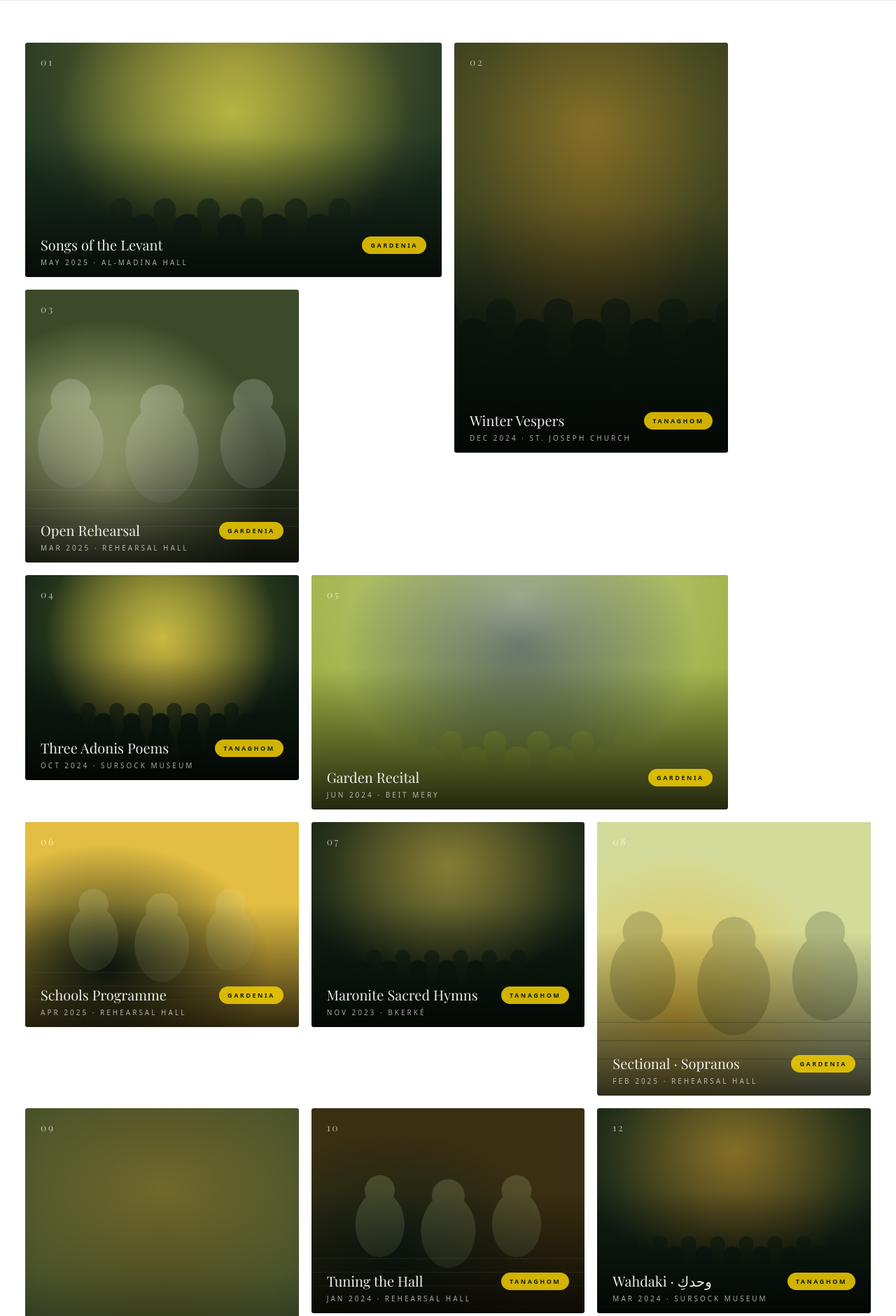
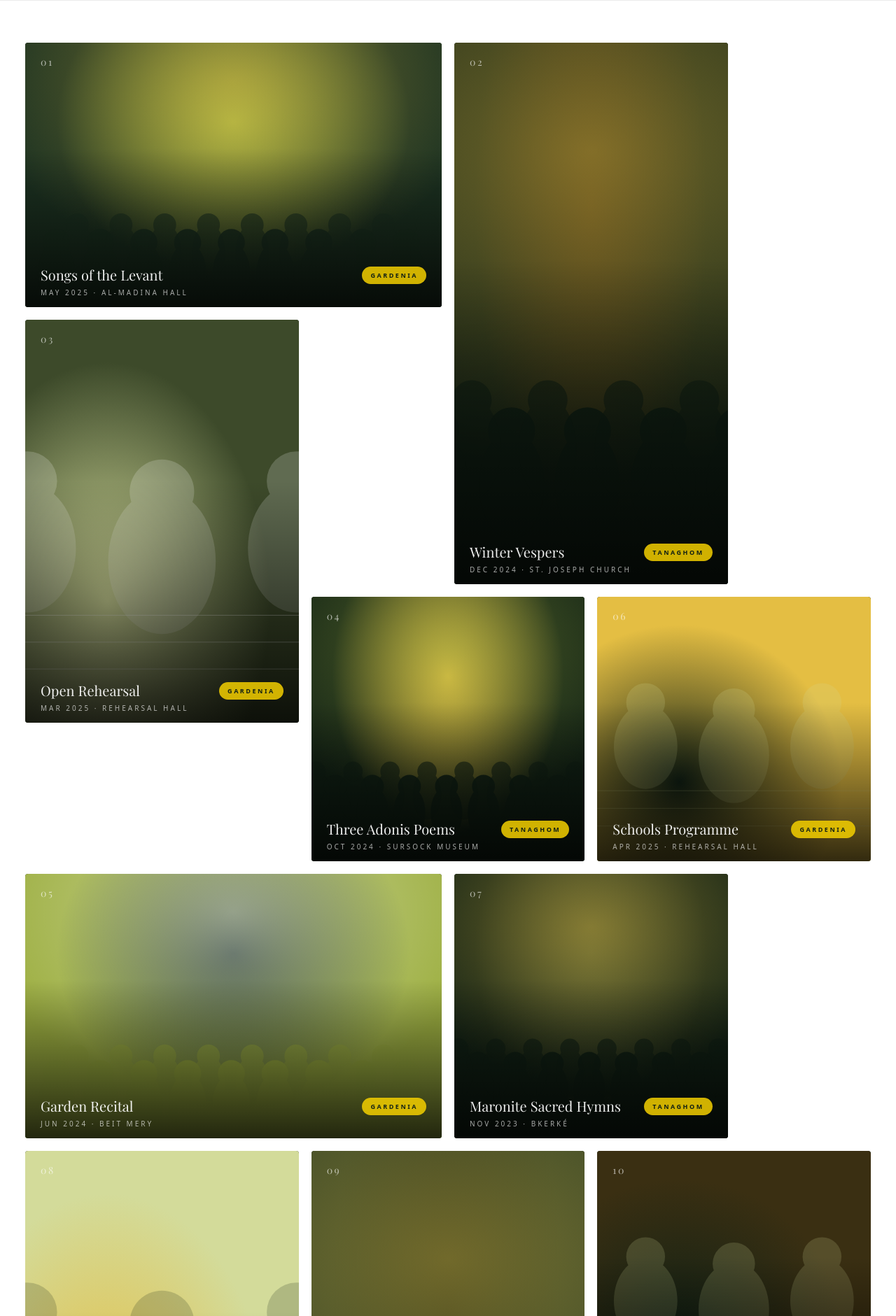
Before and after one commit to maz-is-blue/Tanaghom-Gardenia-, a Flask app: page /gallery in a window 1280 px wide. Shown: the part 790-2671 px from the top of the page at 70% size. Run offline with Flask 2, Linux system fonts and the light colour scheme; some web fonts are replaced.

Commit message:
Fix gallery back-nav reset and card overlap (Task 5)
Bug A — Back button reset to first album: the lightbox never touched
browser history, so pressing Back just navigated away from /gallery
entirely instead of closing the open item. Fix: push a #item-<id> hash
on open, sync it on prev/next via replaceState, and handle popstate to
reopen/close the correct item deep-link on load too.

Bug B — overlapping/misaligned cards: .gal-card sizes relied on
aspect-ratio with no explicit grid-row, so actual rendered height
depended on image content and could mismatch the grid's implicit row
tracks. Fix: switch to a fixed grid-auto-rows baseline with explicit
grid-row spans per size variant, so every card's height is a known
multiple of the baseline and can never overlap a neighbor. Thumbnails
are cover-cropped backgrounds, so this only reframes crops, never
distorts them.

Co-Authored-By: Claude Sonnet 5 <noreply@anthropic.com>

```diff
--- a/frontend/templates/gallery.html
+++ b/frontend/templates/gallery.html
@@ -73,11 +73,18 @@
     padding: 60px 36px 130px;
     background: var(--white);
   }
+  /* Row heights are driven by a fixed grid-auto-rows baseline rather than
+     aspect-ratio, so every card's height is an exact multiple of that
+     baseline (no implicit/guessed row sizing) and spanned cards can never
+     overlap or mismatch neighboring rows. Thumbnails are cover-cropped
+     backgrounds (see bgFor()), so changing a card's box ratio just reframes
+     the crop — it never stretches the image. */
   .gallery-grid {
     max-width: 1480px;
     margin: 0 auto;
     display: grid;
     grid-template-columns: repeat(12, 1fr);
+    grid-auto-rows: 180px;
     gap: 18px;
     grid-auto-flow: dense;
   }
@@ -90,19 +97,17 @@
     transition: transform 0.5s var(--ease), opacity 0.4s var(--ease);
     cursor: none;
     grid-column: span 4;
-    aspect-ratio: 4 / 3;
+    grid-row: span 2;
     text-align: left;
   }
   .gal-card.size-tall {
-    grid-row: span 2;
-    aspect-ratio: 4 / 6;
+    grid-row: span 4;
   }
   .gal-card.size-wide {
     grid-column: span 6;
-    aspect-ratio: 16 / 9;
   }
   .gal-card.size-square {
-    aspect-ratio: 1 / 1;
+    grid-row: span 3;
   }
   .gal-card.hide { display: none; }
   .gal-card:hover { transform: scale(1.015); }
@@ -169,7 +174,7 @@
   @media (max-width: 1100px) {
     .gallery-grid { grid-template-columns: repeat(6, 1fr); }
     .gal-card { grid-column: span 3; }
-    .gal-card.size-wide { grid-column: span 6; }
+    .gal-card.size-wide { grid-column: span 6; grid-row: span 3; }
   }
   @media (max-width: 640px) {
     .gallery-grid { grid-template-columns: 1fr; }
@@ -523,6 +528,12 @@ function showAt(i) {
   lbIdx.textContent = lbCurrent + 1;
   lbTotal.textContent = flatList.length;
 
+  // Keep the URL in sync with whichever album is currently shown, without
+  // spamming browser history on every prev/next click.
+  if (lb.classList.contains('open')) {
+    history.replaceState({ galleryId: m.id }, '', '#item-' + m.id);
+  }
+
   if (item.type==='video') {
     lbImage.innerHTML = `<video src="${item.src}" controls autoplay style="position:absolute;inset:0;width:100%;height:100%;object-fit:contain;background:#000"></video>`;
   } else if (item.type==='image') {
@@ -550,23 +561,36 @@ function showAt(i) {
   });
 }
 
-function openLightbox(id) {
+function openLightbox(id, opts) {
+  opts = opts || {};
   buildFlatList();
   const i = flatList.findIndex(item => item.moment.id === id);
   if (i < 0) return;
   showAt(i);
   lb.classList.add('open');
   document.documentElement.classList.add('no-scroll');
+  const hash = '#item-' + id;
+  if (opts.fromPopstate) {
+    // Browser navigated here (back/forward) — don't push a new entry.
+  } else if (opts.fromHashOnLoad) {
+    history.replaceState({ galleryId: id }, '', hash);
+  } else {
+    history.pushState({ galleryId: id }, '', hash);
+  }
 }
 
-function closeLightbox() {
+function closeLightbox(opts) {
+  opts = opts || {};
   lb.classList.remove('open');
   document.documentElement.classList.remove('no-scroll');
   const vid = lb.querySelector('video');
   if (vid) vid.pause();
+  if (!opts.fromPopstate && location.hash.startsWith('#item-')) {
+    history.back();
+  }
 }
 
-lbClose.addEventListener('click', closeLightbox);
+lbClose.addEventListener('click', () => closeLightbox());
 lbPrev.addEventListener('click',  () => showAt(lbCurrent - 1));
 lbNext.addEventListener('click',  () => showAt(lbCurrent + 1));
 lb.addEventListener('click', e => { if (e.target===lb) closeLightbox(); });
@@ -577,5 +601,21 @@ document.addEventListener('keydown', e => {
   if (e.key==='ArrowLeft')  showAt(lbCurrent - 1);
 });
 buildFlatList();
+
+// ── preserve lightbox state across browser Back/Forward ──
+window.addEventListener('popstate', (e) => {
+  const id = e.state && e.state.galleryId;
+  if (id != null) {
+    openLightbox(id, { fromPopstate: true });
+  } else {
+    closeLightbox({ fromPopstate: true });
+  }
+});
+
+// Deep-link: opening the gallery with #item-<id> in the URL reopens that item.
+(function openFromHashOnLoad() {
+  const m = location.hash.match(/^#item-(\d+)$/);
+  if (m) openLightbox(parseInt(m[1], 10), { fromHashOnLoad: true });
+})();
 </script>
 {% endblock %}
```
